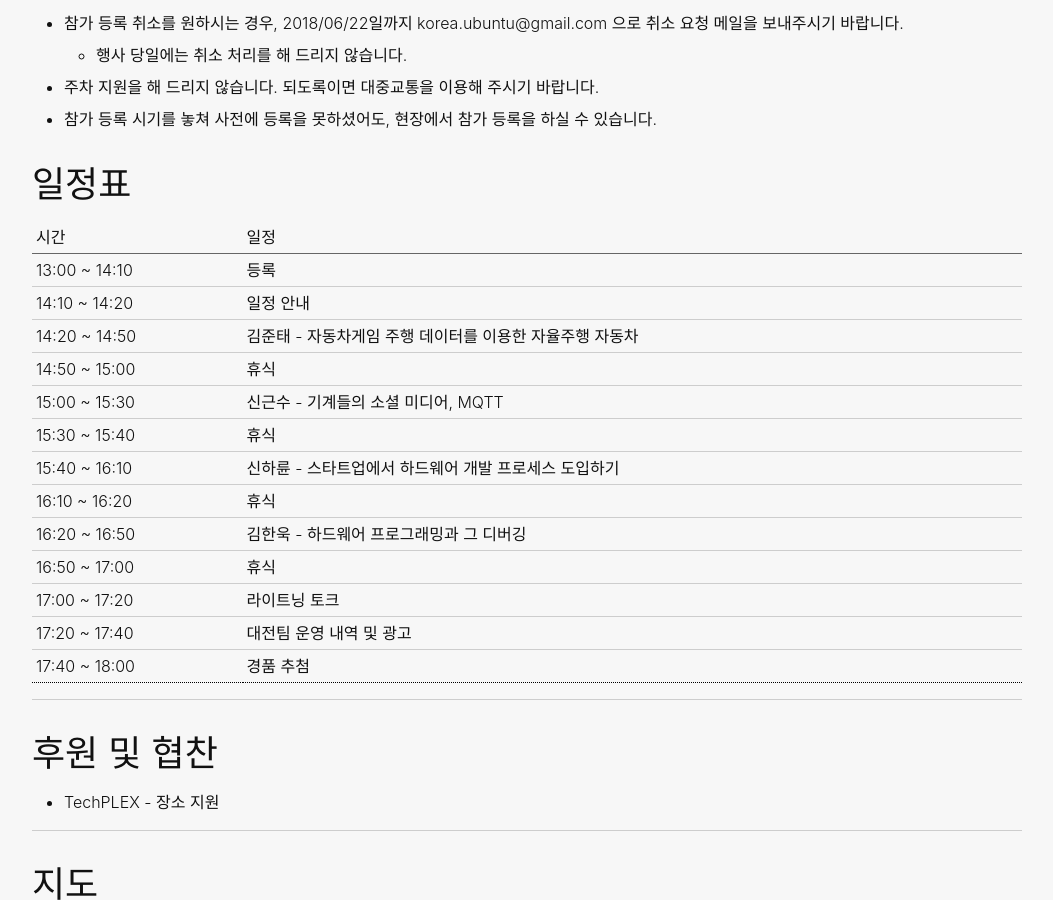
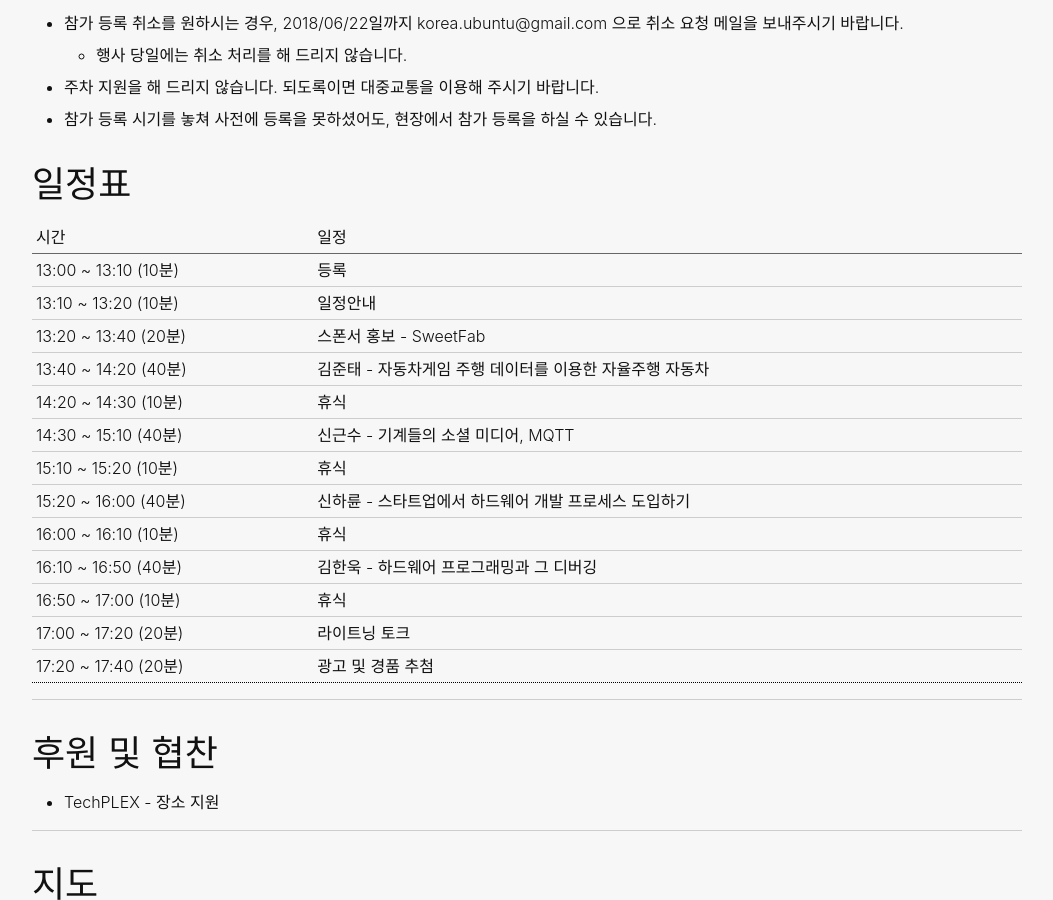
Before and after one commit to ubuntu-kr/events, a Jekyll site: the page built from _posts/2018-04-15-ubuntu-fest.md, in a window 1280 px wide and 900 px high, scrolled down 1937 px. Shown: the whole window, without its empty margins (113-1166 px from the left). Built offline with Jekyll 4.4.1, drawn with Linux system fonts in a browser that asks for light colours; some web fonts are replaced.

Commit message:
일정 수정

```diff
--- a/_posts/2018-04-15-ubuntu-fest.md
+++ b/_posts/2018-04-15-ubuntu-fest.md
@@ -41,19 +41,20 @@ image: "https://lh3.googleusercontent.com/IDXljI-yW01uTPOrwenXlhxAdu5Q7is9Unk7Am
 
 시간 | 일정
 --- | ---
-13:00 ~ 14:10 | 등록
-14:10 ~ 14:20 | 일정 안내
-14:20 ~ 14:50 | 김준태 - 자동차게임 주행 데이터를 이용한 자율주행 자동차
-14:50 ~ 15:00 | 휴식
-15:00 ~ 15:30 | 신근수 - 기계들의 소셜 미디어, MQTT
-15:30 ~ 15:40 | 휴식
-15:40 ~ 16:10 | 신하륜 - 스타트업에서 하드웨어 개발 프로세스 도입하기
-16:10 ~ 16:20 | 휴식
-16:20 ~ 16:50 | 김한욱 - 하드웨어 프로그래밍과 그 디버깅
-16:50 ~ 17:00 | 휴식
-17:00 ~ 17:20 | 라이트닝 토크
-17:20 ~ 17:40 | 대전팀 운영 내역 및 광고
-17:40 ~ 18:00 | 경품 추첨
+13:00 ~ 13:10 (10분) |	등록
+13:10 ~ 13:20 (10분) |	일정안내
+13:20 ~ 13:40 (20분) |	스폰서 홍보 - SweetFab
+13:40 ~ 14:20 (40분) |	김준태 - 자동차게임 주행 데이터를 이용한 자율주행 자동차
+14:20 ~ 14:30 (10분) |	휴식
+14:30 ~ 15:10 (40분) |	신근수 - 기계들의 소셜 미디어, MQTT
+15:10 ~ 15:20 (10분) |	휴식
+15:20 ~ 16:00 (40분) |	신하륜 - 스타트업에서 하드웨어 개발 프로세스 도입하기
+16:00 ~ 16:10 (10분) |	휴식
+16:10 ~ 16:50 (40분) |	김한욱 - 하드웨어 프로그래밍과 그 디버깅
+16:50 ~ 17:00 (10분) |	휴식
+17:00 ~ 17:20 (20분) |	라이트닝 토크
+17:20 ~ 17:40 (20분) |	광고 및 경품 추첨
+
 
 ---
 
```
